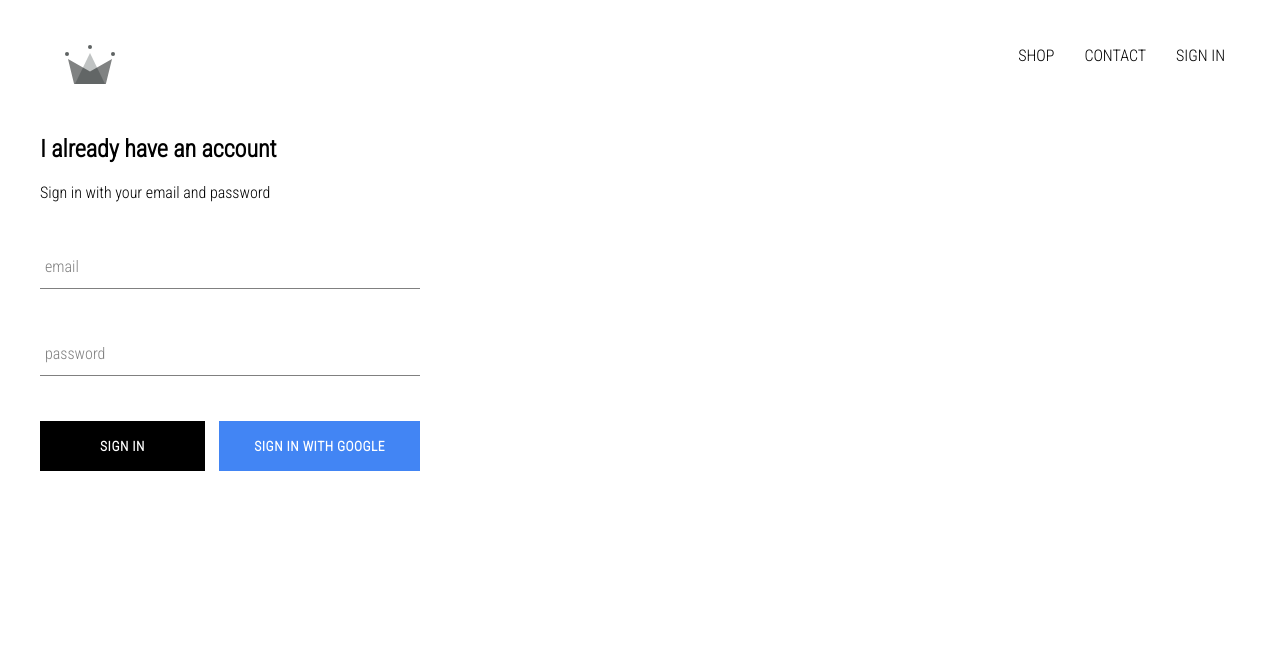
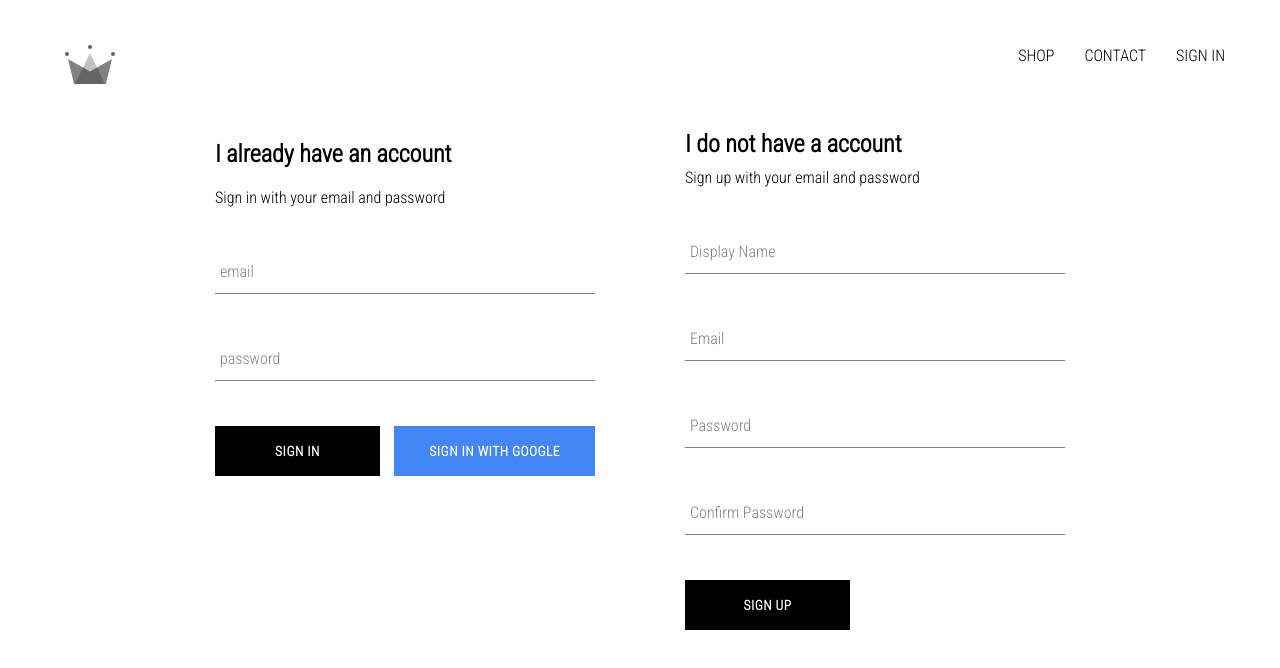
Before and after one commit to luisdomal/E-Commerce_Project, a React (Create React App) app: page /signin in a window 1280 px wide. Shown: the top 668 px of the page. Built offline with nearby package versions, Linux system fonts and the light colour scheme; no server answers.

Commit message:
firebase implemented, authenticateded users storage in db, and sign up form finished and configured

```diff
--- a/src/App.js
+++ b/src/App.js
@@ -7,7 +7,7 @@
 import ShopPage from './pages/shop/shop.component';
 import SignInAndSignUpPage from './pages/sign-in-and-sign-up/sign-in-and-sign-up.component';
 import Header from './components/header/header.component';
-import { auth } from './firebase/firebase.utils';
+import { auth, createUserProfileDocument } from './firebase/firebase.utils';
 
 class App extends React.Component {
   constructor() {
@@ -21,10 +21,20 @@
   unsubscribeFromAuth = null;
 
   componentDidMount() {
-    this.unsubscribeFromAuth = auth.onAuthStateChanged(user => {
-      this.setState({ currentUser: user });
+    this.unsubscribeFromAuth = auth.onAuthStateChanged(async userAuth => {
+      if (userAuth) {
+        const userRef = await createUserProfileDocument(userAuth);
 
-      console.log(user);
+        userRef.onSnapshot(snapShot => {
+          this.setState({
+            currentUser: {
+              id: snapShot.id,
+              ...snapShot.data()
+            }
+          });
+        });
+      }
+      this.setState ({ currentUser: userAuth });
     });
   }
 
--- /dev/null
+++ b/src/components/sign-up/sign-up.component.jsx
@@ -0,0 +1,103 @@
+import React from 'react';
+
+import FormInput from '../form-input/form-input.component';
+import CustomButton from '../custom-button/custom-button.component';
+
+import { auth, createUserProfileDocument } from '../../firebase/firebase.utils';
+
+import './sign-up.styles.scss';
+
+class SignUp extends React.Component {
+  constructor() {
+    super();
+
+    this.state = {
+      displayName: '',
+      email: '',
+      password: '',
+      confirmPassword: ''
+    };
+  }
+
+  handleSubmit = async event => {
+    event.preventDefault();
+
+    const { displayName, email, password, confirmPassword } = this.state;
+
+    if (password !== confirmPassword) {
+      alert("passwords don't match");
+      return;
+    }
+
+    try {
+      const { user } = await auth.createUserWithEmailAndPassword(
+        email,
+        password
+      );
+
+      await createUserProfileDocument(user, { displayName });
+
+      this.setState({
+        displayName: '',
+        email: '',
+        password: '',
+        confirmPassword: ''
+      });
+    } catch (error) {
+      console.error(error);
+    }
+  };
+
+  handleChange = event => {
+    const { name, value } = event.target;
+
+    this.setState({ [name]: value });
+  };
+
+  render() {
+    const { displayName, email, password, confirmPassword } = this.state;
+    return (
+      <div className='sign-up'>
+        <h2 className='title'>I do not have a account</h2>
+        <span>Sign up with your email and password</span>
+        <form className='sign-up-form' onSubmit={this.handleSubmit}>
+          <FormInput
+            type='text'
+            name='displayName'
+            value={displayName}
+            onChange={this.handleChange}
+            label='Display Name'
+            required
+          />
+          <FormInput
+            type='email'
+            name='email'
+            value={email}
+            onChange={this.handleChange}
+            label='Email'
+            required
+          />
+          <FormInput
+            type='password'
+            name='password'
+            value={password}
+            onChange={this.handleChange}
+            label='Password'
+            required
+          />
+          <FormInput
+            type='password'
+            name='confirmPassword'
+            value={confirmPassword}
+            onChange={this.handleChange}
+            label='Confirm Password'
+            required
+          />
+          <CustomButton type='submit'>SIGN UP</CustomButton>
+        </form>
+      </div>
+    );
+  }
+}
+
+export default SignUp;
--- /dev/null
+++ b/src/components/sign-up/sign-up.styles.scss
@@ -0,0 +1,9 @@
+.sign-up {
+    display: flex;
+    flex-direction: column;
+    width: 380px;
+
+    .title {
+      margin: 10px 0;
+    }
+  }
--- a/src/firebase/firebase.utils.js
+++ b/src/firebase/firebase.utils.js
@@ -12,6 +12,32 @@
     measurementId: "G-GE48GK6NXN"
 };
 
+export const createUserProfileDocument = async (userAuth, additionalData) => {
+    if (!userAuth) return;
+
+    const userRef = firestore.doc(`users/${userAuth.uid}`);
+
+    const snapShot = await userRef.get();
+
+    if (!snapShot.exists) {
+        const { displayName, email } = userAuth;
+        const createdAt = new Date();
+
+        try {
+            await userRef.set({
+                displayName,
+                email,
+                createdAt,
+                ...additionalData
+            });
+        } catch (error) {
+            console.log('error creating user', error.message);
+        }
+    }
+
+    return userRef;
+}
+
 firebase.initializeApp(config);
 
 export const auth = firebase.auth();
--- a/src/pages/sign-in-and-sign-up/sign-in-and-sign-up.component.jsx
+++ b/src/pages/sign-in-and-sign-up/sign-in-and-sign-up.component.jsx
@@ -1,12 +1,14 @@
 import React from 'react';
 
 import SignIn from '../../components/sign-in/sign-in.component';
+import SignUp from '../../components/sign-up/sign-up.component';
 
 import './sign-in-and-sign-up.styles.scss'
 
 const SignInAndSignUp = () => (
-    <div className='sign-in-sign-up'>
+    <div className='sign-in-and-sign-up'>
         <SignIn />
+        <SignUp />
     </div>
 );
 
--- a/src/pages/sign-in-and-sign-up/sign-in-and-sign-up.styles.scss
+++ b/src/pages/sign-in-and-sign-up/sign-in-and-sign-up.styles.scss
@@ -0,0 +1,6 @@
+.sign-in-and-sign-up {
+    width: 850px;
+    display: flex;
+    justify-content: space-between;
+    margin: 30px auto;
+  }
```
